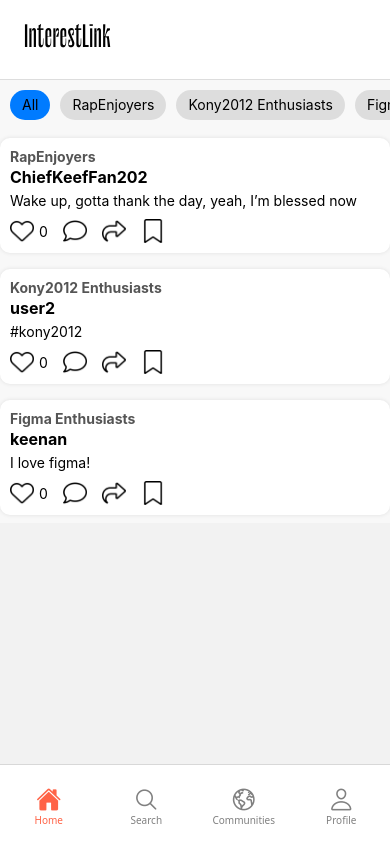
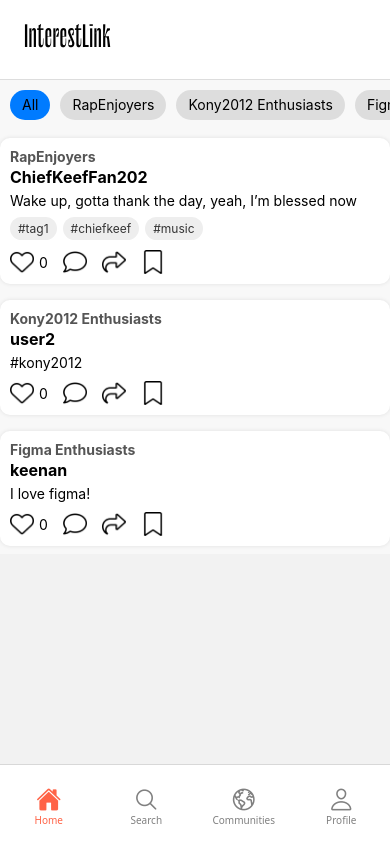
Before and after one commit to InterestLink/React_Native_Frontend, a React Native app: screen /HomeScreen in a window 390 px wide. Built offline with nearby package versions, Linux system fonts and the light colour scheme; no server answers.

Commit message:
added tags and a share popup

```diff
--- a/components/screens/Home.js
+++ b/components/screens/Home.js
@@ -8,7 +8,7 @@ export default function Home({ navigation }) {
   const [selectedCommunity, setSelectedCommunity] = useState("All");
 
   const posts = [
-    { community: "RapEnjoyers", id: "1", username: "ChiefKeefFan202", content: "Wake up, gotta thank the day, yeah, I’m blessed now" },
+    { community: "RapEnjoyers", id: "1", username: "ChiefKeefFan202", content: "Wake up, gotta thank the day, yeah, I’m blessed now", tags:["tag1", "chiefkeef","music"]},
     { community: "Kony2012 Enthusiasts", id: "2", username: "user2", content: "#kony2012" },
     { community: "Figma Enthusiasts", id: "3", username: "keenan", content: "I love figma!" },
   ];
--- a/components/sub_components/PostCard.js
+++ b/components/sub_components/PostCard.js
@@ -1,7 +1,9 @@
 import React, { useState } from "react";
-import { View, Text, Image, StyleSheet, TouchableOpacity } from "react-native";
+import {
+  View, Text, Image, StyleSheet, TouchableOpacity, FlatList, Share
+} from "react-native";
 
-const PostCard = ({ community, username, content, image }) => {
+const PostCard = ({ community, username, content, image, tags }) => {
   const [likes, setLikes] = useState(0);
   const [liked, setLiked] = useState(false);
   const [saved, setSaved] = useState(false);
@@ -15,8 +17,14 @@ const PostCard = ({ community, username, content, image }) => {
     setSaved(!saved);
   };
 
-  const handleShare = () => {
-    console.log("Share functionality to be implemented");
+  const handleShare = async () => {
+    try {
+      await Share.share({
+        message: `Check out this post from ${username} in ${community}: "${content}"`,
+      });
+    } catch (error) {
+      console.error("Error sharing:", error);
+    }
   };
 
   const handleComment = () => {
@@ -34,6 +42,17 @@ const PostCard = ({ community, username, content, image }) => {
       {/* Post Content */}
       <Text style={styles.content}>{content}</Text>
       {image && <Image source={{ uri: image }} style={styles.image} />}
+
+      {/* Tags */}
+      {tags && tags.length > 0 && (
+        <FlatList
+          data={tags}
+          horizontal
+          keyExtractor={(item, index) => index.toString()}
+          renderItem={({ item }) => <Text style={styles.tag}>#{item}</Text>}
+          contentContainerStyle={styles.tagsContainer}
+        />
+      )}
 
       {/* Action Buttons */}
       <View style={styles.actions}>
@@ -95,6 +114,19 @@ const styles = StyleSheet.create({
     marginTop: 10,
     borderRadius: 8,
   },
+  tagsContainer: {
+    flexDirection: "row",
+    marginTop: 8,
+  },
+  tag: {
+    backgroundColor: "#eee",
+    color: "#333",
+    paddingVertical: 4,
+    paddingHorizontal: 8,
+    borderRadius: 12,
+    marginRight: 6,
+    fontSize: 12,
+  },
   actions: {
     flexDirection: "row",
     alignItems: "center",
```
